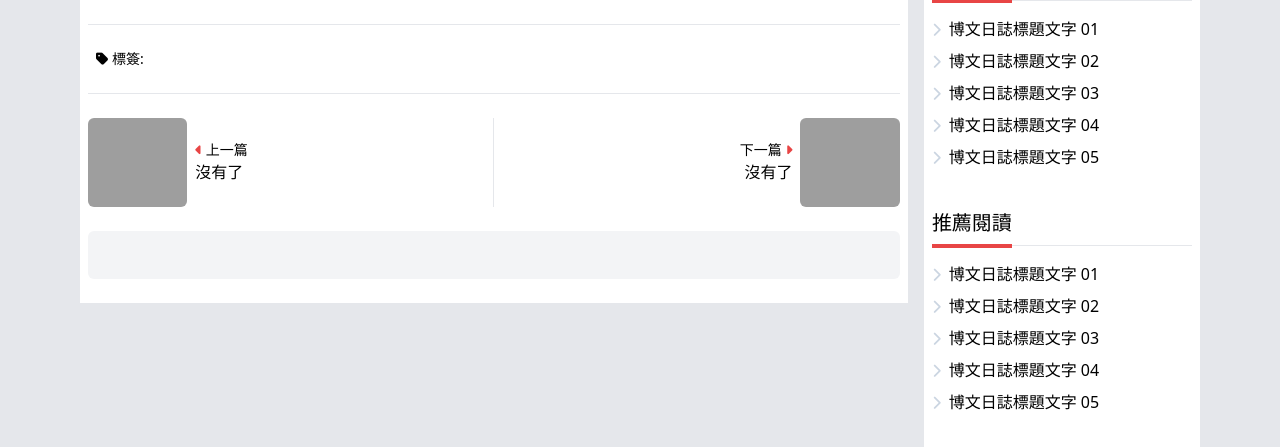
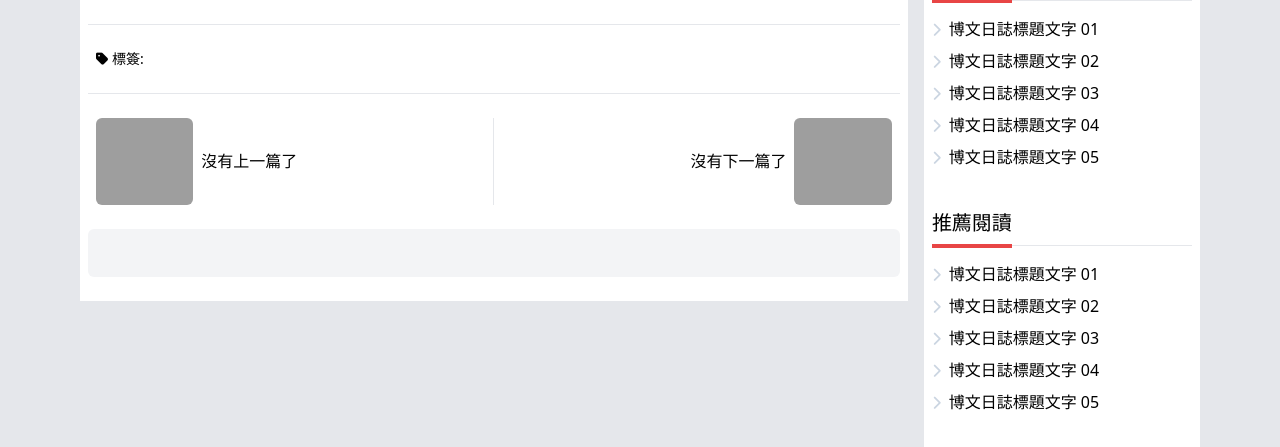
Before and after one commit to ziliang-wang/jonas-blog, a Django app: template src/templates/details.html in a window 1280 px wide. Shown: the part 832-1279 px from the top of the page. Run offline with Django 5.2, Linux system fonts and the light colour scheme; the template is opened without the code that fills it, so the values that code supplies are empty; some libraries are stand-ins or nearby versions; grey boxes are pictures that could not be loaded.

Commit message:
修正移動端bug

```diff
--- a/src/static/css/style.css
+++ b/src/static/css/style.css
@@ -643,6 +643,21 @@ video {
   margin-bottom: 1.5rem;
 }
 
+.-mx-6 {
+  margin-left: -1.5rem;
+  margin-right: -1.5rem;
+}
+
+.-mx-10 {
+  margin-left: -2.5rem;
+  margin-right: -2.5rem;
+}
+
+.-mx-12 {
+  margin-left: -3rem;
+  margin-right: -3rem;
+}
+
 .mb-1 {
   margin-bottom: 0.25rem;
 }
@@ -743,12 +758,24 @@ video {
   width: 25%;
 }
 
+.w-1\/5 {
+  width: 20%;
+}
+
 .w-10 {
   width: 2.5rem;
 }
 
+.w-24 {
+  width: 6rem;
+}
+
 .w-3\/4 {
   width: 75%;
+}
+
+.w-4\/5 {
+  width: 80%;
 }
 
 .w-5 {
@@ -761,18 +788,6 @@ video {
 
 .w-full {
   width: 100%;
-}
-
-.w-1\/5 {
-  width: 20%;
-}
-
-.w-24 {
-  width: 6rem;
-}
-
-.w-4\/5 {
-  width: 80%;
 }
 
 .flex-col {
@@ -1008,6 +1023,11 @@ video {
   padding-bottom: 1.5rem;
 }
 
+.px-1 {
+  padding-left: 0.25rem;
+  padding-right: 0.25rem;
+}
+
 .pb-1 {
   padding-bottom: 0.25rem;
 }
@@ -1034,6 +1054,10 @@ video {
 
 .text-center {
   text-align: center;
+}
+
+.text-right {
+  text-align: right;
 }
 
 .text-2xl {
@@ -1160,16 +1184,20 @@ video {
     margin-right: 0px;
   }
 
+  .md\:mr-0 {
+    margin-right: 0px;
+  }
+
   .md\:mr-4 {
     margin-right: 1rem;
   }
 
-  .md\:mr-0 {
-    margin-right: 0px;
+  .md\:block {
+    display: block;
   }
 
-  .md\:block {
-    display: block;
+  .md\:inline-block {
+    display: inline-block;
   }
 
   .md\:flex {
@@ -1218,6 +1246,11 @@ video {
     border-right-width: 1px;
   }
 
+  .md\:px-2 {
+    padding-left: 0.5rem;
+    padding-right: 0.5rem;
+  }
+
   .md\:text-right {
     text-align: right;
   }
--- a/src/templates/details.html
+++ b/src/templates/details.html
@@ -61,41 +61,42 @@
             {% endfor %}
         </div>
         <!-- last next -->
-        <div class="my-6 flex flex-col md:flex-row justify-between">
+        <div class="my-6 flex md:flex-row md:px-2 justify-between">
             <!-- last button -->
-            <div class="flex w-full md:w-1/2 justify-between items-center space-x-2 md:border-r ">
-                <div class="w-1/4">
+            <div class="flex w-full md:w-1/2 justify-between items-center space-x-2 md:border-r -mx-12 md:mx-0">
+                <div class="md:w-1/4">
                     <!-- https://picsum.photos/140/125 -->
                     {% if prev_post.img %}
-                    <img class="rounded-md" src="{{ prev_post.img.url }}" alt="{{ prev_post.title }}">
+                    <img class="rounded-md hidden md:block" src="{{ prev_post.img.url }}" alt="{{ prev_post.title }}">
                     {% else %}
-                    <img class="rounded-md" src="https://picsum.photos/140/125" alt="{{ prev_post.title }}">
+                    <img class="rounded-md hidden md:block" src="https://picsum.photos/140/125" alt="{{ prev_post.title }}">
                     {% endif %}
                 </div>
                 <div class="w-3/4">
-                    <div class="text-sm"><i class="fas fa-caret-left text-primary"></i> 上一篇</div>
                     {% if prev_post %}
+                    <div class="text-sm"><a href="{% url 'details' prev_post.id %}"><i class="fas fa-caret-left text-primary"></i> 上一篇</a></div>
                     <h4><a href="{% url 'details' prev_post.id %}">{{ prev_post.title }}</a></h4>
                     {% else %}
-                    <h4>沒有了</h4>
+                    <h4>沒有上一篇了</h4>
                     {% endif %}
                 </div>
             </div>
             <!-- next button -->
-            <div class="flex w-full md:w-1/2 justify-between items-center space-x-2">
-                <div class="w-3/4 md:justify-end md:text-right">
-                    <div class="text-sm">下一篇 <i class="fas fa-caret-right text-primary"></i></div>
+            <div class="flex w-full md:w-1/2 justify-between items-center space-x-2 -mx-12 md:mx-0">
+                <div class="w-3/4 text-right md:justify-end md:text-right">
+
                     {% if next_post %}
+                    <div class="text-sm"><a href="{% url 'details' next_post.id %}">下一篇 <i class="fas fa-caret-right text-primary"></i></a></div>
                     <h4><a href="{% url 'details' next_post.id %}">{{ next_post.title }}</a></h4>
                     {% else %}
-                    <h4>沒有了</h4>
+                    <h4>沒有下一篇了</h4>
                     {% endif %}
                 </div>
                 <div class="w-1/4">
                     {% if next_post.img %}
-                    <img class="rounded-md" src="{{ next_post.img.url }}" alt="{{ next_post.title }}">
+                    <img class="rounded-md hidden md:block" src="{{ next_post.img.url }}" alt="{{ next_post.title }}">
                     {% else %}
-                    <img class="rounded-md" src="https://picsum.photos/140/125" alt="{{ next_post.title }}">
+                    <img class="rounded-md hidden md:block" src="https://picsum.photos/140/125" alt="{{ next_post.title }}">
                     {% endif %}
                 </div>
             </div>
```
